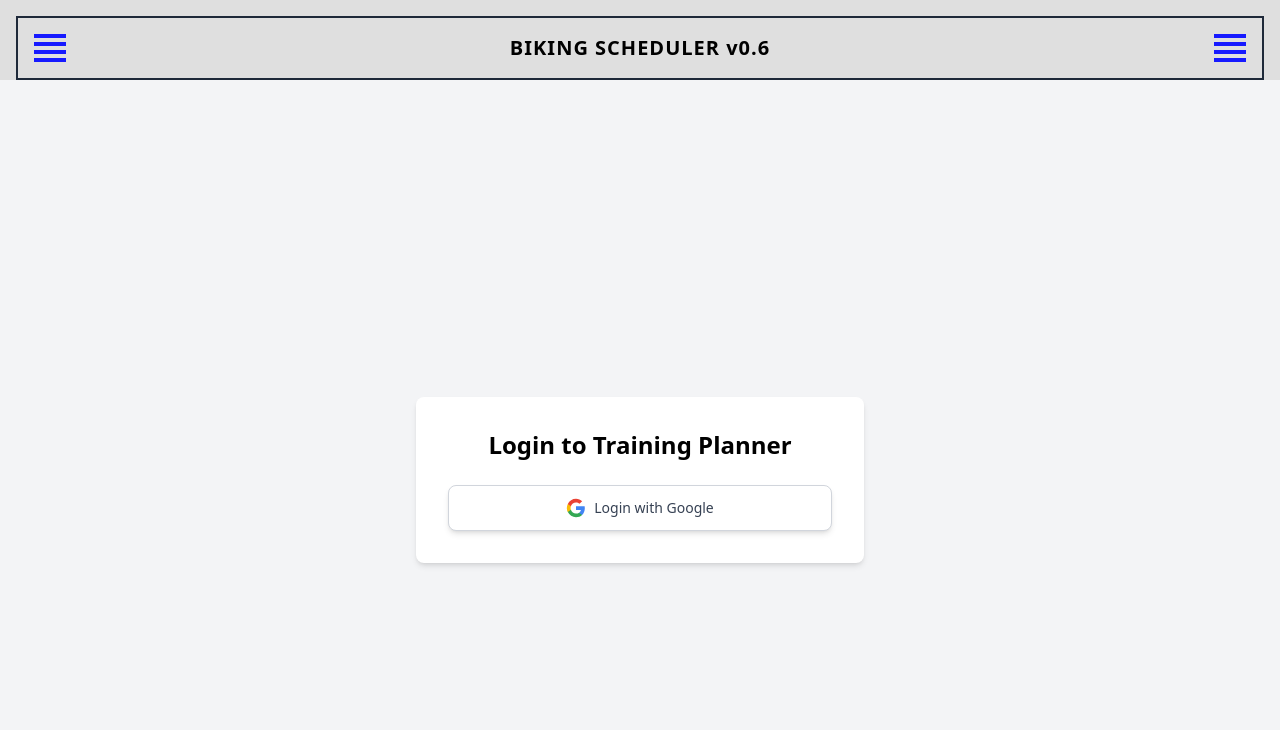
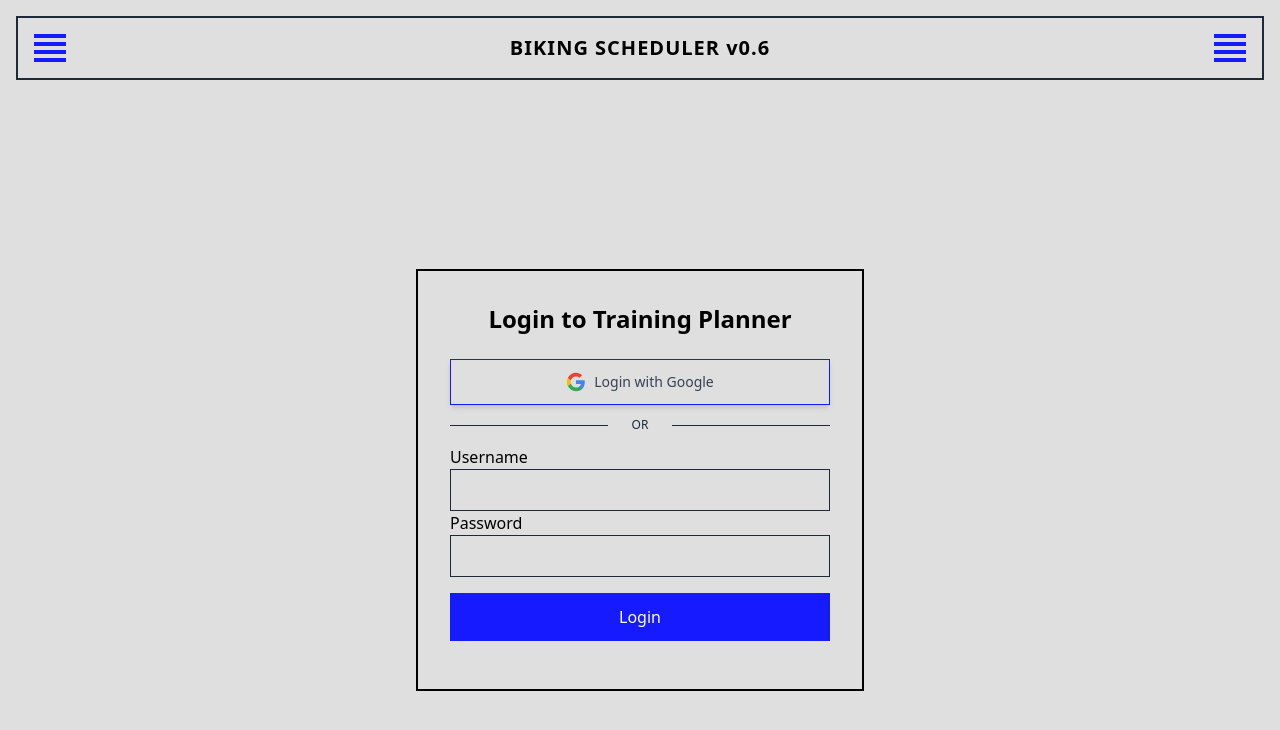
Before and after one commit to ntibbenlembke/training-planner, a React (Vite) app in the folder frontend/: page /login in a window 1280 px wide. Shown: the top 730 px of the page. Built offline with nearby package versions, Linux system fonts and the light colour scheme.

Commit message:
Fix Login page formatting

```diff
--- a/frontend/src/pages/LoginPage.tsx
+++ b/frontend/src/pages/LoginPage.tsx
@@ -37,8 +37,8 @@ export default function LoginPage() {
     }
 
     return (
-        <div className="flex flex-col items-center justify-center min-h-screen bg-gray-100">
-            <div className="p-8 bg-white rounded-lg shadow-md w-full max-w-md">
+        <div className="flex flex-col items-center justify-center min-h-screen bg-paper">
+            <div className="p-8 bg-paper border-2 border-grey-800 w-full max-w-md">
                 <h1 className="text-2xl font-bold mb-6 text-center">Login to Training Planner</h1>
 
                 {error && (
@@ -50,7 +50,7 @@ export default function LoginPage() {
                 <button
                     onClick={handleGoogleLogin}
                     disabled={isLoading}
-                    className="w-full flex justify-center items-center bg-white border border-gray-300 rounded-lg shadow-md px-4 py-3 text-sm font-medium text-gray-700 hover:bg-gray-50 focus:outline-none focus:ring-2 focus:ring-offset-2 focus:ring-blue-500"
+                    className="w-full flex justify-center items-center bg-paper border border-blue shadow-md px-4 py-3 text-sm font-medium text-gray-700 hover:bg-gray-50 focus:outline-none focus:ring-2 focus:ring-offset-2 focus:ring-blue-500"
                 >
                     {isLoading ? (
                         <span>Loading...</span>
@@ -78,6 +78,29 @@ export default function LoginPage() {
                         </>
                     )}
                 </button>
+
+                <div className="py-3 flex items-center text-xs text-gray-800 uppercase before:flex-1 before:border-t before:border-gray-800 before:me-6 after:flex-1 after:border-t after:border-gray-800 after:ms-6">Or</div>
+
+                <div className="mb-4">
+                    <label>Username</label>
+                    <input
+                        type="string"
+                        className="w-full p-2 border border-gray-800"
+                    />
+                    <label>Password</label>
+                    <input
+                        type="string"
+                        className="w-full p-2 border border-gray-800"
+                    />
+
+
+                    <button className="w-full py-3 px-2 bg-blue text-white border-blue hover:bg-blue-dark hover:border-blue-dark mt-4" >
+                        Login
+                    </button>
+                </div>
+
+
+
             </div>
         </div>
     );
--- a/frontend/src/pages/Root.tsx
+++ b/frontend/src/pages/Root.tsx
@@ -6,6 +6,8 @@ export default function Root() {
         <div className="flex flex-col min-h-screen bg-paper">
             <Header />
             <Outlet />
+
+
         </div>
     );
 }
```
